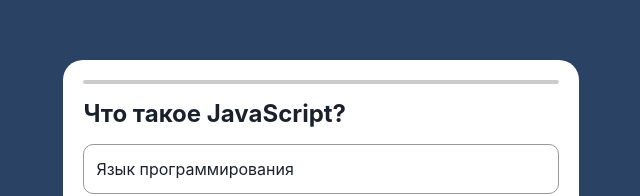
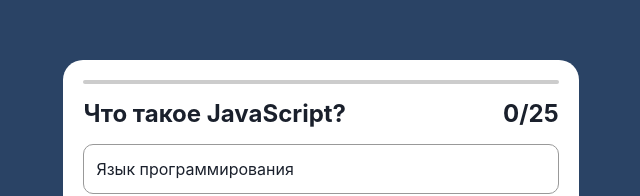
Before and after one commit to Yousuf-kh/ys-quiz, a React (Vite) app: page /quiz in a window 1280 px wide. Shown: the part 132-328 px from the top of the page, without its empty margins (319-959 px from the left). Built offline with nearby package versions, Linux system fonts and the light colour scheme.

Commit message:
cont questions

```diff
--- a/src/components/Game.jsx
+++ b/src/components/Game.jsx
@@ -62,6 +62,7 @@
         >
             <Container maxW={'container.md'}>
                 <Flex h={'90dvh'} align={'center'} justify={'center'}>
+
                     <Box w={{ md: '70%', base: '90%' }} bg={'white'} p={5} borderRadius={'20px'}>
                         <Box w={'full'} h={'4px'} borderRadius={'10px'} bg={'#ccc'}>
                             <Box
@@ -73,9 +74,13 @@
                             ></Box>
                         </Box>
 
-                        <Heading py={4} fontSize={{ md: '2xl', base: 'xl' }}>
-                            {question.question}
-                        </Heading>
+                        <Flex justify={'space-between'} gap={5}>
+                            <Heading py={4} fontSize={{ md: '2xl', base: 'xl' }}>
+                                {question.question}
+                            </Heading>
+
+                            <Heading py={4} fontSize={{ md: '2xl', base: 'xl' }}>{step}/{questions.length}</Heading>
+                        </Flex>
 
                         {question.options.map((c, i) => (
                             <Text
--- a/src/context.jsx
+++ b/src/context.jsx
@@ -9,7 +9,7 @@
     const [userName, setUserName] = useState('')
     const [hyper, setHyper] = useState(false)
     const [correct, setCorrect] = useState(0)
-    const [message, setMessage] = useState(`user: ${userName}, category:${hyper ? 'html & CSS' : 'JavaScript'}, correct:${correct}`);
+    const [message, setMessage] = useState(`user: ${userName},\n<br/> category:${hyper ? 'html & CSS' : 'JavaScript'},\n<br/> correct:${correct}`);
 
 
     const sendMessageToTelegram = async () => {
```
